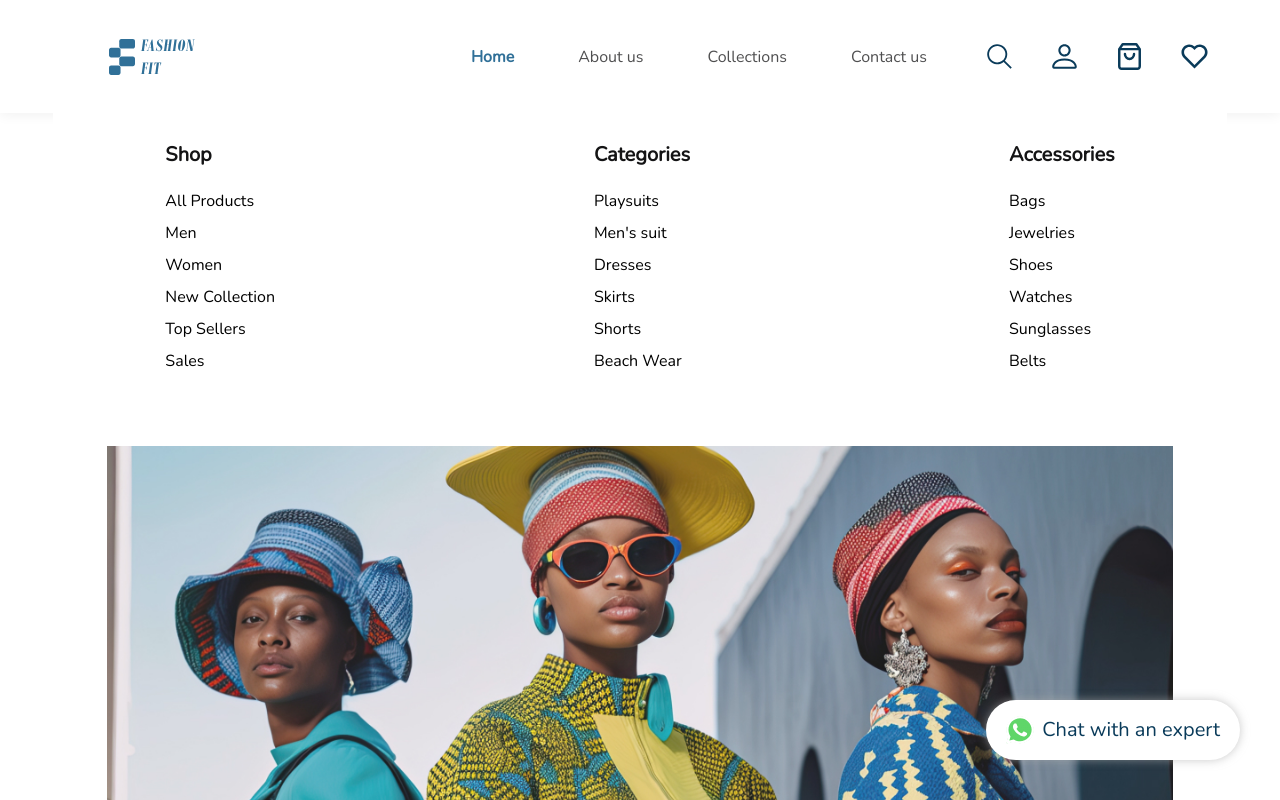
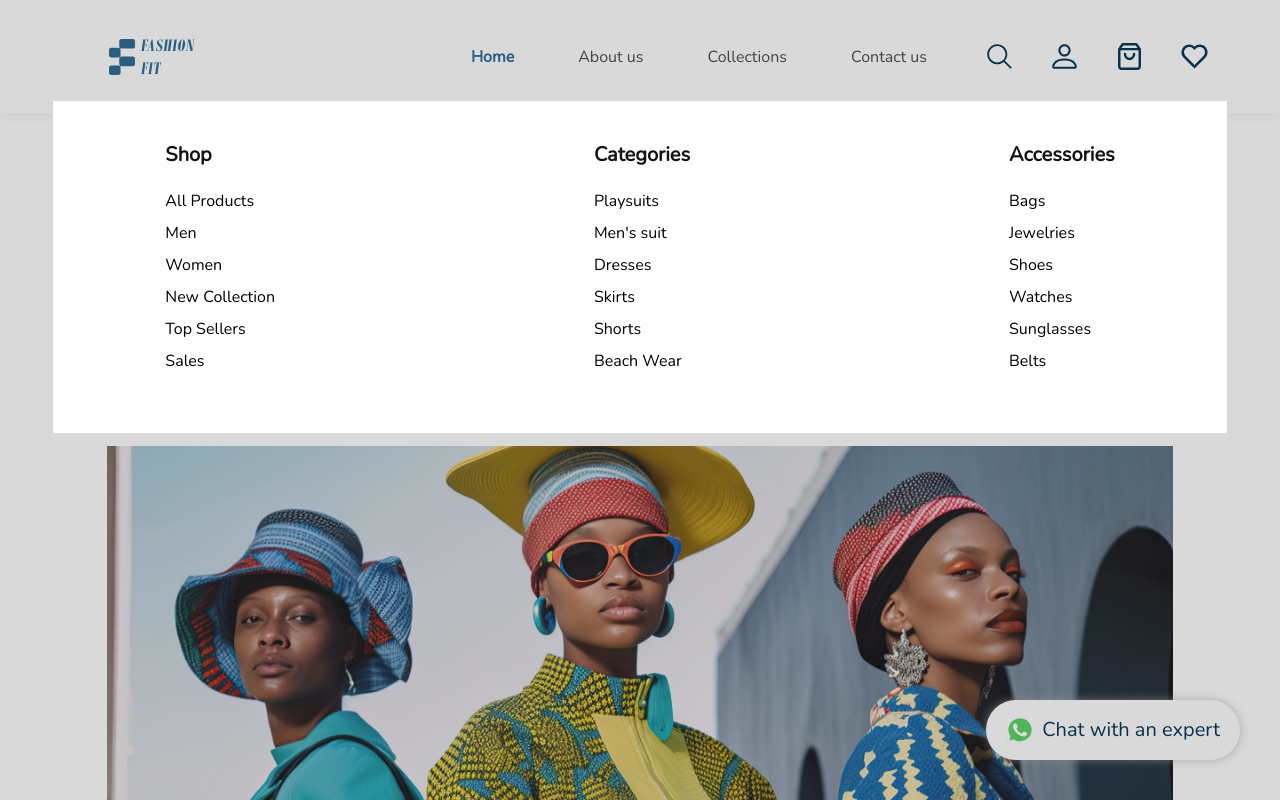
Before and after one commit to codejutsu1/fashion-fit, a Vue app: page / in a window 1280 px wide. Both pictures are taken after a click on the button "Collections". Shown: the top 800 px of the page. Built offline with nearby package versions, Linux system fonts and the light colour scheme; what @splidejs/vue-splide would draw is missing.

Commit message:
worked on the collection overlay background

```diff
--- a/src/components/Header.vue
+++ b/src/components/Header.vue
@@ -8,9 +8,9 @@ import CollectionMobile from './CollectionMobile.vue'
 
 const isOpen = ref(false);
 const collectionOpen = ref(false)
-const body = document.querySelector("body");
 const cartOpen = ref(false)
 const wishlistOpen = ref(false)
+const body = document.querySelector("body")
 const searchOpen = ref(false)
 const mobileCollectionOpen = ref(false)
 const animationValue = ref('')
@@ -24,7 +24,7 @@ router.beforeEach(() => {
 
 function collection(){
     collectionOpen.value = !collectionOpen.value
-    return collectionOpen.value ? body.style.overflow = 'hidden' : body.style.overflow = 'auto'
+     return collectionOpen.value ? body.style.overflow = 'hidden' : body.style.overflow = 'auto'
 }
 
 function removeCollection() {
@@ -52,7 +52,7 @@ function openFunction (value) {
 </script>
 
 <template>
-    <header class="w-full fixed z-40 bg-white header-shadow">
+    <header class="w-full fixed z-[60] bg-white header-shadow">
         <div class="relative w-11/12 mx-auto flex items-center justify-between py-8">
             <div class="lg:w-1/3 flex lg:pl-14">
                 <img src="/images/logo/logo.svg" alt="Fashion Fit Logo">
@@ -162,7 +162,8 @@ function openFunction (value) {
             </Transition>
 
             <!-- Collection Menu -->
-            <div class="absolute w-full bg-[#FFFFFF] -bottom-80 z-50" :class="{'hidden' : !collectionOpen, 'block': collectionOpen}">
+            <div class="bg-black opacity-[15%] fixed inset-x-0 inset-y-0 z-[60]" @click="removeCollection()" :class="{'hidden' : !collectionOpen, 'block': collectionOpen}"></div>
+            <div class="absolute w-full bg-[#FFFFFF] -bottom-80 z-[65]" :class="{'hidden' : !collectionOpen, 'block': collectionOpen}">
                 <div class="flex justify-between mx-auto py-10 px-28">
                     <div>
                         <h1 class="text-[#141415] text-xl font-semibold">Shop</h1>
@@ -274,8 +275,6 @@ function openFunction (value) {
                 </div>
             </div>
         </div>
-
-        <div @click="removeCollection" class="inset-y-0 inset-x-0 z-40" :class="{'hidden' : !collectionOpen, 'fixed': collectionOpen}"></div>
     </header>
 
     <Transition :name="animationValue">
```
